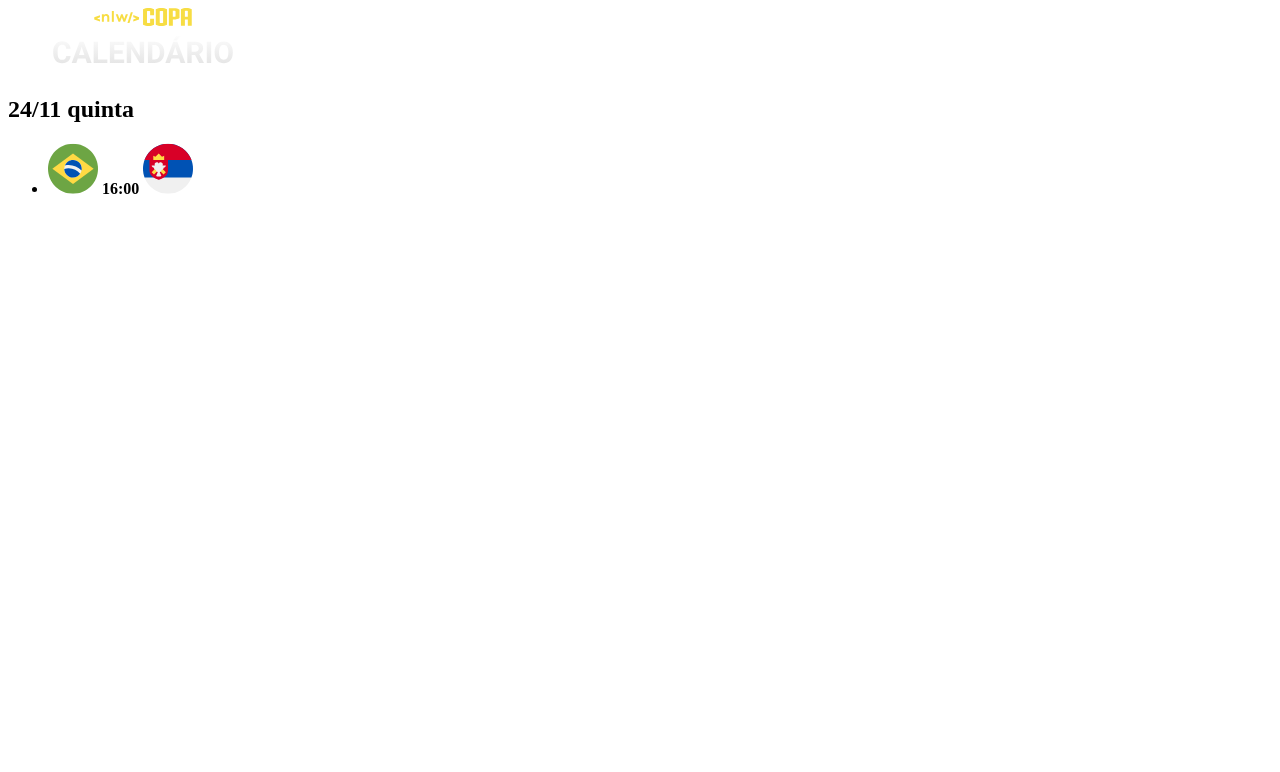
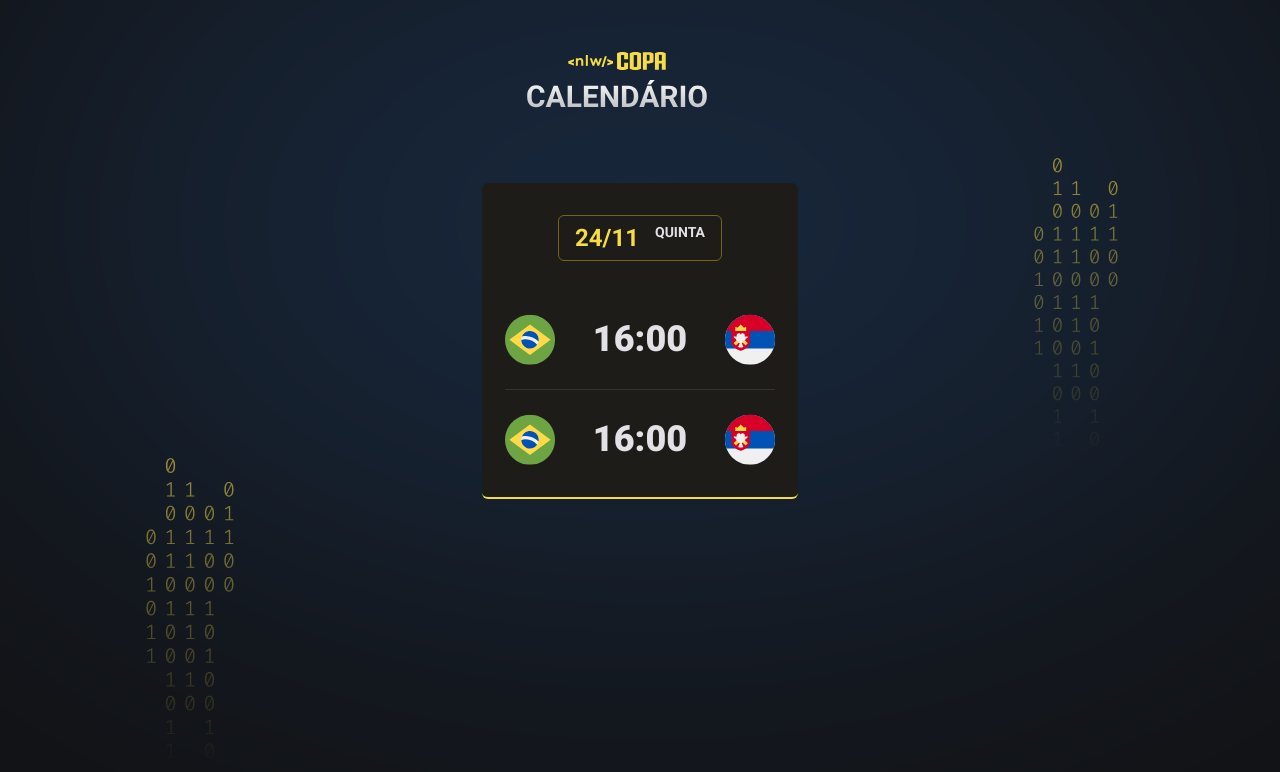
Before and after one commit to rubensgabriel/nlw, a plain HTML site: page index.html in a window 1280 px wide. Drawn offline with Linux system fonts and the light colour scheme.

Commit message:
2º Etapa do projeto

```diff
--- a/index.html
+++ b/index.html
@@ -4,7 +4,11 @@
     <meta charset="UTF-8">
     <meta http-equiv="X-UA-Compatible" content="IE=edge">
     <meta name="viewport" content="width=device-width, initial-scale=1.0">
-    <title>Document</title>
+    <title>Calendário de Jogos - NLW Copa</title>
+    <link rel="stylesheet" href="style.css">
+    <link rel="preconnect" href="https://fonts.googleapis.com">
+    <link rel="preconnect" href="https://fonts.gstatic.com" crossorigin>
+    <link href="https://fonts.googleapis.com/css2?family=Roboto:wght@700;900&display=swap" rel="stylesheet">
 </head>
 <body>
     <div id="app">
@@ -20,6 +24,11 @@
                         <strong>16:00</strong>
                         <img src="assets/icon-serbia.svg" alt="Bandeira da Sérvia">
                     </li>
+                    <li>
+                        <img src="assets/icon-brazil.svg" alt="Bandeira do Brasil">
+                        <strong>16:00</strong>
+                        <img src="assets/icon-serbia.svg" alt="Bandeira da Sérvia">
+                    </li>
                 </ul>
             </div>
         </main>
--- /dev/null
+++ b/style.css
@@ -0,0 +1,81 @@
+* {
+  margin: 0;
+  padding: 0;
+  box-sizing: border-box;
+}
+
+ul {
+  list-style: none;
+}
+
+body {
+  background-color: #121214;
+  background-image: url(assets/bg.svg);
+  background-position-x: center;
+  background-position-y: 55.6%;
+}
+
+body * {
+  font-family: 'Roboto', sans-serif;
+}
+
+#app {
+  width: fit-content;
+  margin: 52px auto;
+}
+
+header {
+  margin-bottom: 63px;
+}
+
+.card {
+  padding: 32px 23px;
+  text-align: center;
+  background: #1d1c19;
+  border-bottom: 2px solid #f7dd43;
+  border-radius: 6px;
+}
+
+.card > h2 {
+  display: flex;
+  gap: 16px;
+  justify-content: center;
+  padding: 8px 16px;
+  border: 1px solid #746615;
+  border-radius: 6px;
+  width: fit-content;
+  margin-inline: auto;
+  margin-bottom: 53px;
+  color: #F7DD43;
+}
+
+.card > h2 > span {
+  color: #e1e1e6;
+  font-size: 14px;
+  text-transform: uppercase;
+}
+
+.card > ul{
+  display: flex;
+  flex-direction: column;
+  gap: 24px;
+  width: 270px;
+}
+
+.card > ul > li {
+  display: flex;
+  align-items: center;
+  justify-content: space-between;
+}
+
+.card > ul > li + li{
+  padding-top: 24px;
+  border-top: 1px solid #323238;
+}
+
+.card > ul > li > strong {
+  font-weight: 900;
+  font-size: 36px;
+  line-height: 125%;
+  color: #E1E1E6;
+}
```
Also changed, not shown: assets/bg.svg (added).
